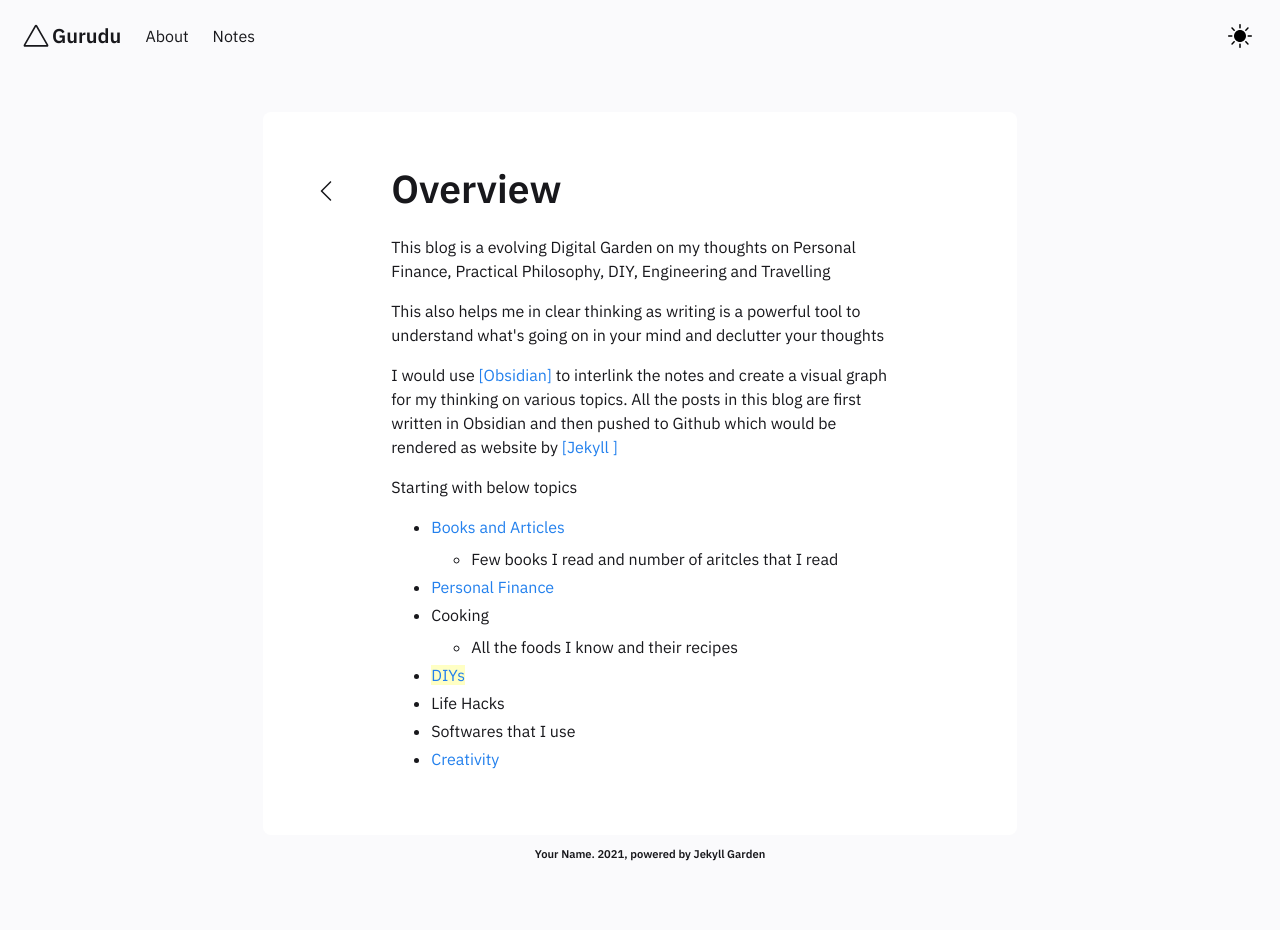
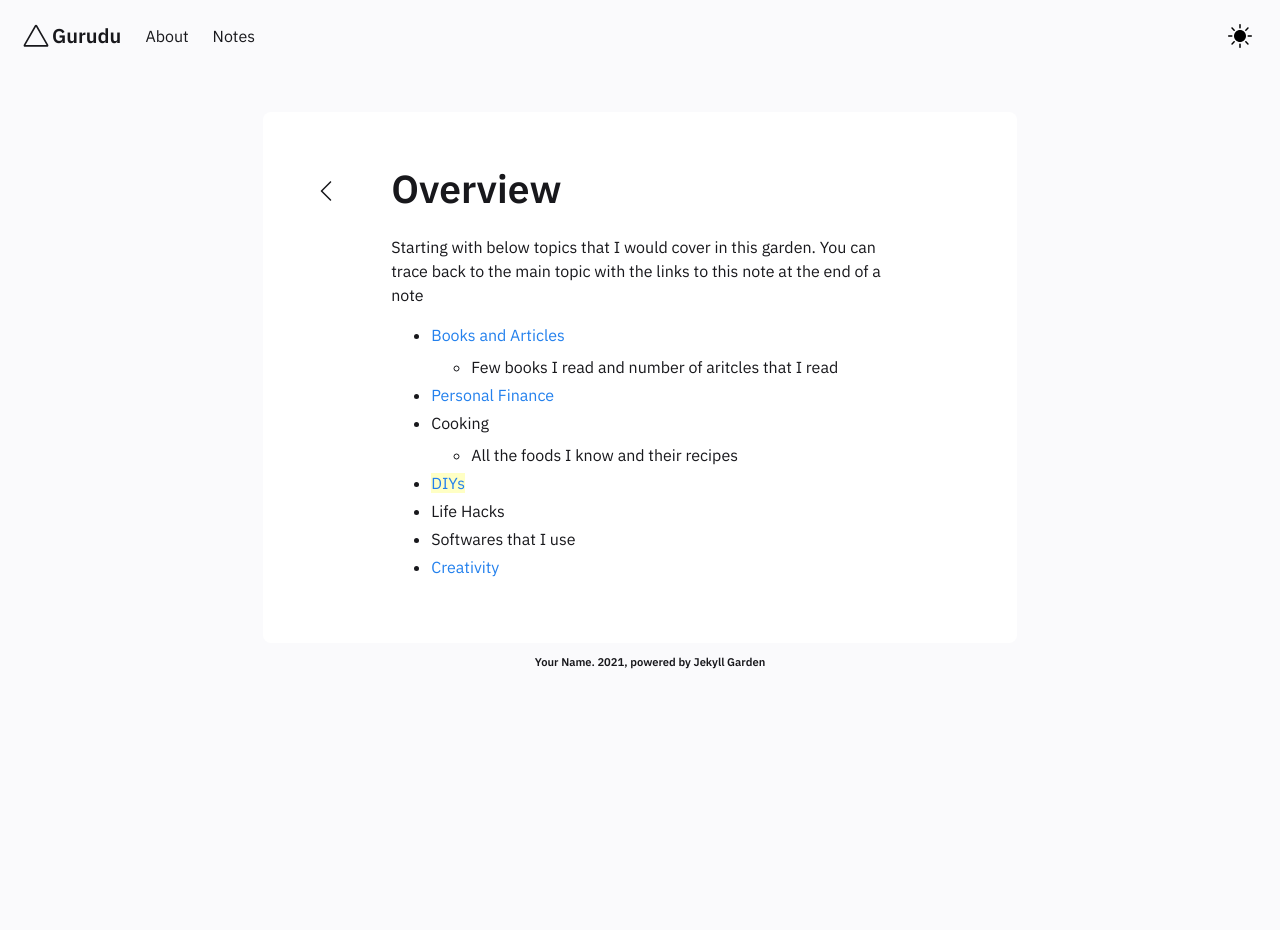
Before and after one commit to gurudublog/gurudublog.github.io, a Jekyll site: the page built from _notes/Overview.md, in a window 1280 px wide. Built offline with Jekyll 4.4.1, drawn with Linux system fonts in a browser that asks for light colours; after the commit the page ends 900 px from its top, so only the background shows below that.

Commit message:
overview change

```diff
--- a/_includes/Homepage.html
+++ b/_includes/Homepage.html
@@ -11,6 +11,8 @@
 
             </br>
             <p style="margin: 0;">I would use Obsidian to interlink the notes and create a visual graph for my thinking on various topics. All the posts in this blog are first writter in Obsidian and then pushed to Github which would be rendered by Jekyll </p>
+
+            <p style="margin: 0;">See <a href="http://www.gurudu.me/notes/Overview" target="_blank">Overview</a>) on how to navigate this blog :) </p>
         </br>
     </div>
 </div>
--- a/_notes/Overview.md
+++ b/_notes/Overview.md
@@ -4,13 +4,8 @@ notetype : feed
 date : 25-02-2022
 ---
 
-This blog is a evolving Digital Garden on my thoughts on Personal Finance, Practical Philosophy, DIY, Engineering and Travelling
 
-This also helps me in clear thinking as writing is a powerful tool to understand what's going on in your mind and declutter your thoughts
-
-I would use [[Obsidian]](https://obsidian.md/) to interlink the notes and create a visual graph for my thinking on various topics. All the posts in this blog are first written in Obsidian and then pushed to Github which would be rendered as website by [[Jekyll ]](https://jekyll-garden.github.io/posts/how-to)
-
-Starting with below topics
+Starting with below topics that I would cover in this garden. You can trace back to the main topic with the links to this note at the end of a note
 
 - [[Books and Articles]]
 	- Few books I read and number of aritcles that I read
```
